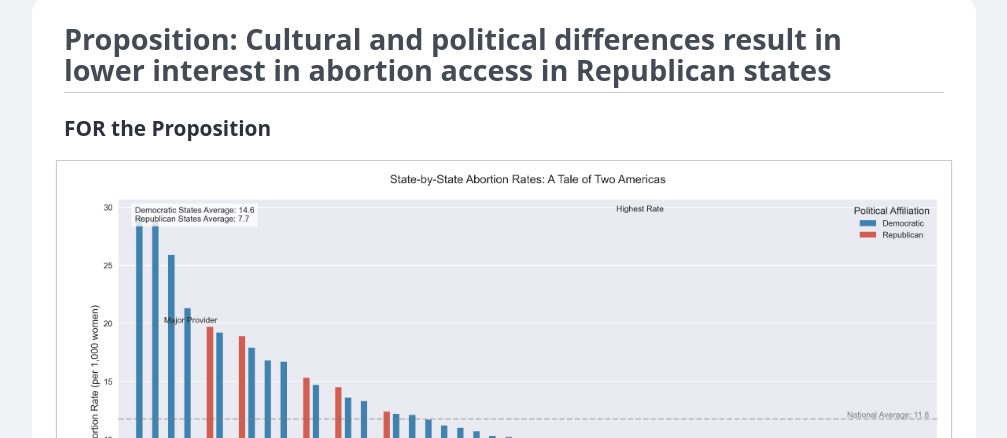
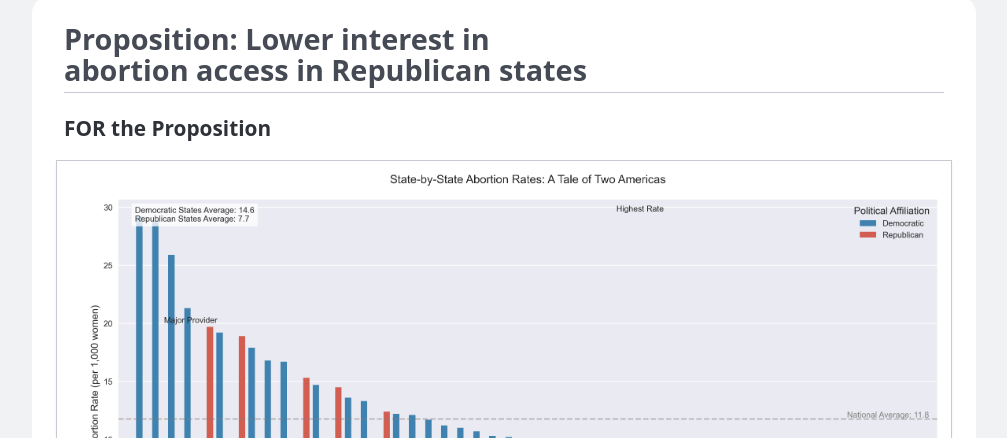
Before and after one commit to aprilhuang39/dsc106-project02, a plain HTML site: page index.html in a window 1280 px wide. Shown: the part 362-800 px from the top of the page, without its empty margins (136-1143 px from the left). Drawn offline with Linux system fonts and the light colour scheme.

Commit message:
changed title

```diff
--- a/index.html
+++ b/index.html
@@ -160,7 +160,7 @@
     </header>
 
     <main>
-      <h2>Proposition: Cultural and political differences result in lower interest in abortion access in Republican states</h2>
+      <h2>Proposition: Lower interest in abortion access in Republican states</h2>
 
       <section>
         <h3>FOR the Proposition</h3>
```
